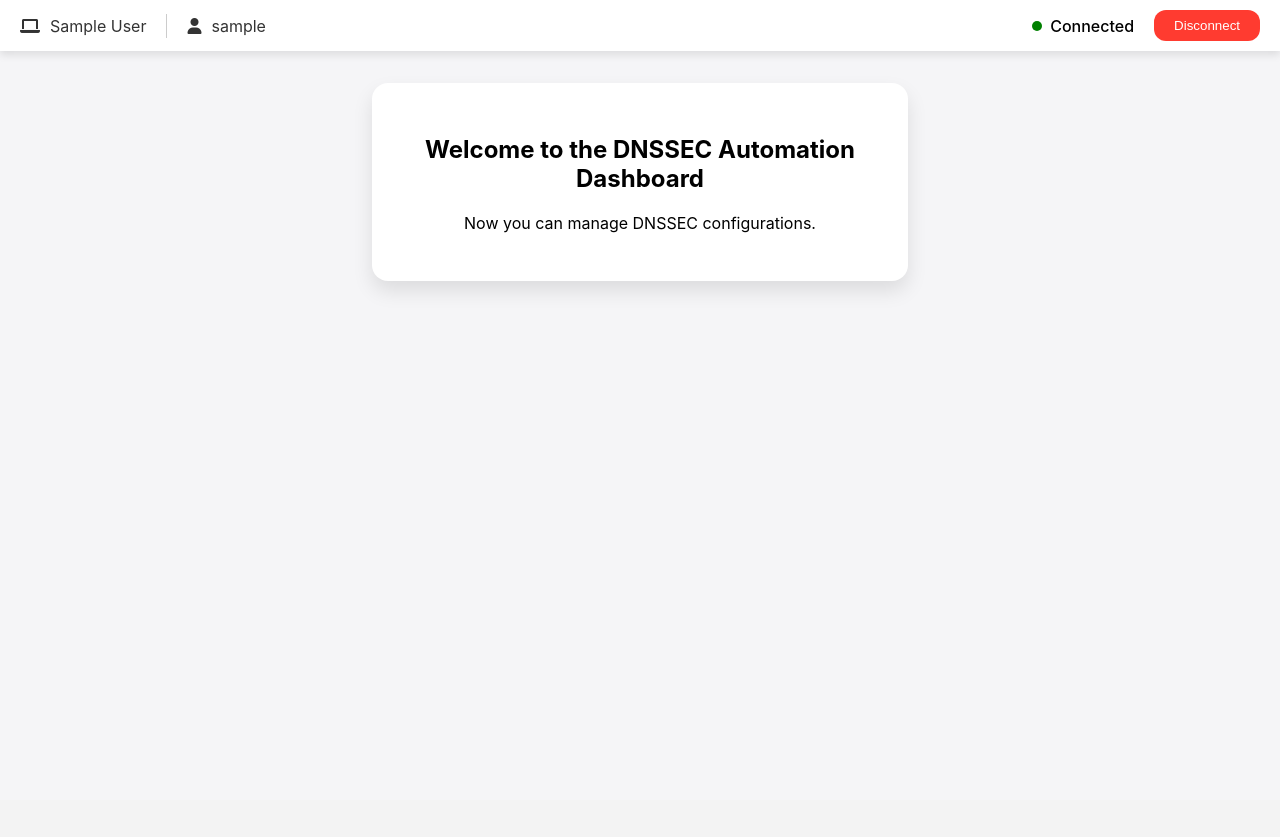
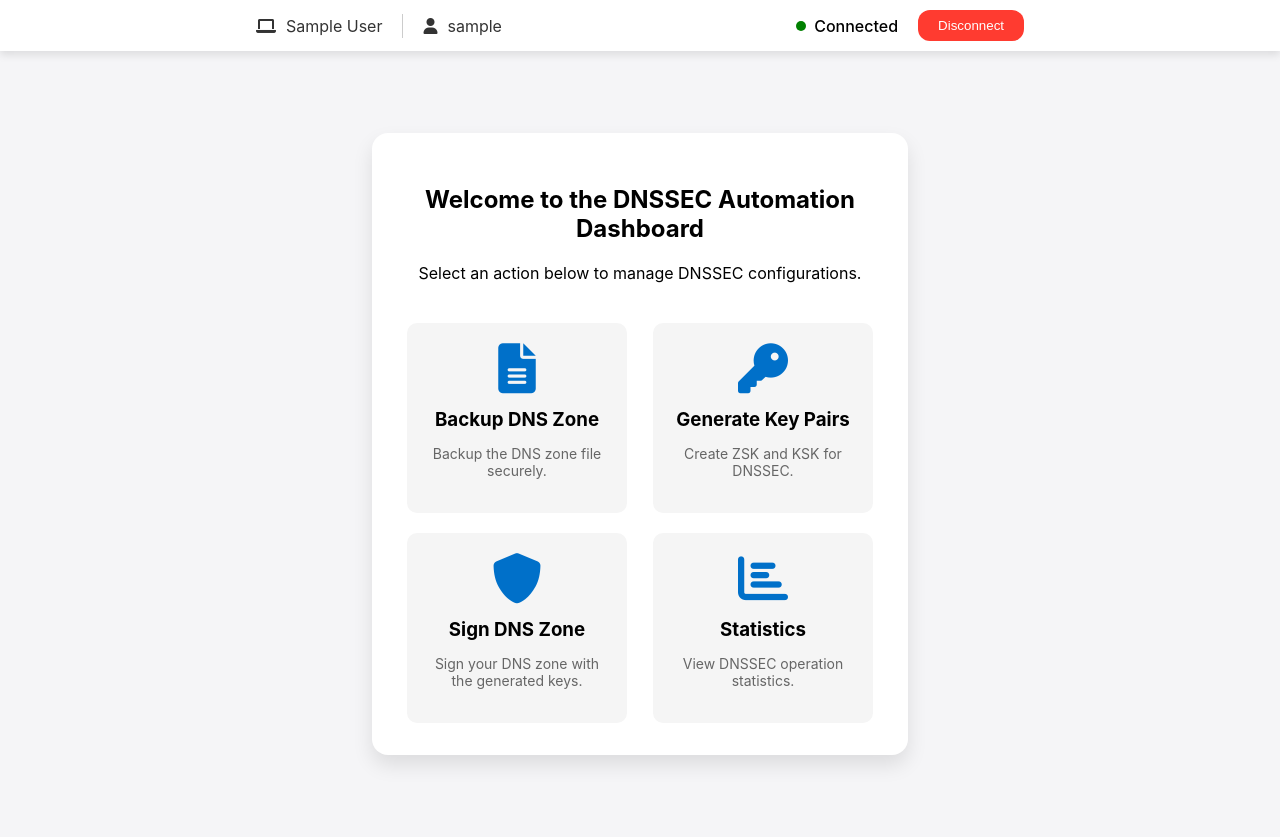
Before and after one commit to lakshankd/flask-dnssec, a Flask app: page /dashboard in a window 1280 px wide. Before the commit the page ends 289 px from the top, so only its background shows below. Run offline with Flask 3, Linux system fonts and the light colour scheme; the visitor is signed in with stand-in values (Sample User, id 1).

Commit message:
Adding dashboard cards and redirect urls

```diff
--- a/app.py
+++ b/app.py
@@ -57,5 +57,51 @@ def logout():
     return redirect(url_for('login'))
 
 
+#  code for the dashboard uris
+@app.route('/backup_zone')
+def backup_zone():
+    # Logic for backing up the zone file
+    if 'ssh_client' in session:
+        hostname = session.get('hostname')
+        username = session.get('username')
+        connection_status = session.get('ssh_connection', False)
+        return render_template('backup_zone.html', hostname=hostname, username=username,
+                               connection_status=connection_status)
+    else:
+        return redirect(url_for('login'))
+
+
+@app.route('/generate_keys')
+def generate_keys():
+    # Logic for generating keys
+    if 'ssh_client' in session:
+        hostname = session.get('hostname')
+        username = session.get('username')
+        connection_status = session.get('ssh_connection', False)
+        return render_template('generate_keys.html', hostname=hostname, username=username,
+                               connection_status=connection_status)
+    else:
+        return redirect(url_for('login'))
+
+
+@app.route('/sign_zone')
+def sign_zone():
+    # Logic for signing the zone
+    return render_template('sign_zone.html')
+
+
+@app.route('/statistics')
+def statistics():
+    # Logic for displaying statistics
+    if 'ssh_client' in session:
+        hostname = session.get('hostname')
+        username = session.get('username')
+        connection_status = session.get('ssh_connection', False)
+        return render_template('statistics.html', hostname=hostname, username=username,
+                               connection_status=connection_status)
+    else:
+        return redirect(url_for('login'))
+
+
 if __name__ == '__main__':
     app.run(host='0.0.0.0', port=5000, debug=True)
--- a/static/styles.css
+++ b/static/styles.css
@@ -30,7 +30,7 @@ body {
     display: flex;
     justify-content: space-between;
     align-items: center;
-    padding: 10px 20px;
+    padding: 10px 20%;
     background-color: #ffffff;
     box-shadow: 0 4px 8px rgba(0, 0, 0, 0.1);
 }
@@ -149,3 +149,45 @@ form button:hover {
     box-shadow: 0 10px 20px rgba(0, 0, 0, 0.1);
     text-align: center;
 }
+
+.dashboard-container {
+    text-align: center;
+    margin: 50px auto;
+}
+
+.cards-container {
+    display: flex;
+    justify-content: space-around;
+    flex-wrap: wrap;
+    margin-top: 40px;
+    gap: 20px;
+}
+
+.card {
+    background-color: #f5f5f5;
+    border-radius: 10px;
+    padding: 20px;
+    width: 220px;
+    text-align: center;
+    transition: transform 0.2s;
+    cursor: pointer;
+}
+
+.card i {
+    font-size: 50px;
+    color: #0070c9; /* Apple-like blue */
+}
+
+.card h3 {
+    margin: 15px 0 10px;
+}
+
+.card p {
+    color: #666;
+    font-size: 14px;
+}
+
+.card:hover {
+    transform: scale(1.05);
+    box-shadow: 0 4px 8px rgba(0, 0, 0, 0.1);
+}
--- a/templates/dashboard.html
+++ b/templates/dashboard.html
@@ -5,6 +5,32 @@
 {% block content %}
     <div class="dashboard-container">
         <h2>Welcome to the DNSSEC Automation Dashboard</h2>
-        <p>Now you can manage DNSSEC configurations.</p>
+        <p>Select an action below to manage DNSSEC configurations.</p>
+
+        <div class="cards-container">
+            <div class="card" onclick="location.href='{{ url_for('backup_zone') }}'">
+                <i class="fas fa-file-alt"></i>
+                <h3>Backup DNS Zone</h3>
+                <p>Backup the DNS zone file securely.</p>
+            </div>
+
+            <div class="card" onclick="location.href='{{ url_for('generate_keys') }}'">
+                <i class="fas fa-key"></i>
+                <h3>Generate Key Pairs</h3>
+                <p>Create ZSK and KSK for DNSSEC.</p>
+            </div>
+
+            <div class="card" onclick="location.href='{{ url_for('sign_zone') }}'">
+                <i class="fas fa-shield-alt"></i>
+                <h3>Sign DNS Zone</h3>
+                <p>Sign your DNS zone with the generated keys.</p>
+            </div>
+
+            <div class="card" onclick="location.href='{{ url_for('statistics') }}'">
+                <i class="fas fa-chart-bar"></i>
+                <h3>Statistics</h3>
+                <p>View DNSSEC operation statistics.</p>
+            </div>
+        </div>
     </div>
 {% endblock %}
```
Also changed, not shown: templates/backup_zone.html (added, +9 -0 lines), templates/generate_keys.html (added, +9 -0 lines), templates/sign_zone.html (added, +9 -0 lines), templates/statistics.html (added, +9 -0 lines).
